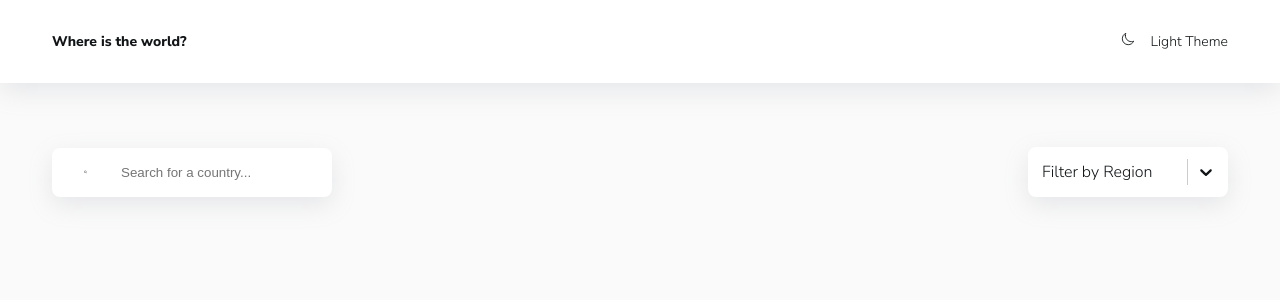
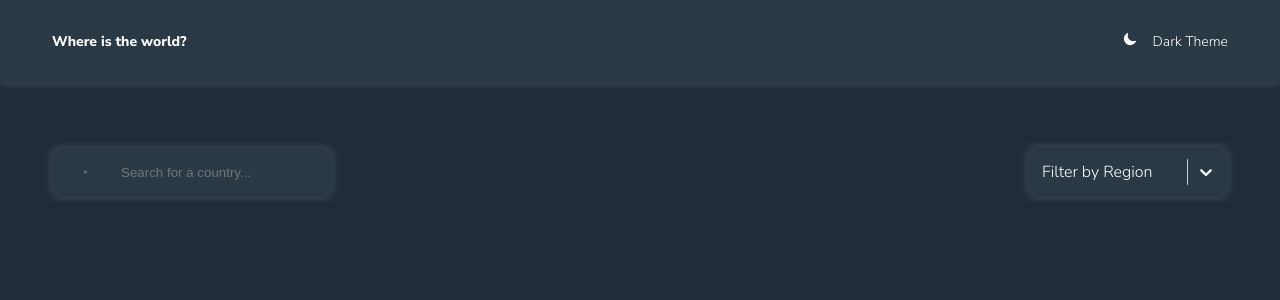
Before and after one commit to BlessSinister/flags_project, a React (Create React App) app: page / in a window 1280 px wide. Shown: the top 300 px of the page. Built offline with nearby package versions, Linux system fonts and the light colour scheme.

Commit message:
prepair_project

```diff
--- a/src/components/Header.jsx
+++ b/src/components/Header.jsx
@@ -1,21 +1,21 @@
-import styled from 'styled-components';
-import {useEffect} from 'react';
-import { Link } from 'react-router-dom';
-import { IoMoon, IoMoonOutline } from 'react-icons/io5';
+import styled from 'styled-components'
+import { useEffect } from 'react'
+import { Link } from 'react-router-dom'
+import { IoMoon, IoMoonOutline } from 'react-icons/io5'
 
-import { Container } from './Container';
+import { Container } from './Container'
 
 const HeaderEl = styled.header`
   box-shadow: var(--shadow);
   background-color: var(--colors-ui-base);
-`;
+`
 
 const Wrapper = styled.div`
   display: flex;
   justify-content: space-between;
   align-items: center;
   padding: 2rem 0;
-`;
+`
 
 const Title = styled(Link).attrs({
   to: '/',
@@ -24,7 +24,7 @@ const Title = styled(Link).attrs({
   font-size: var(--fs-sm);
   text-decoration: none;
   font-weight: var(--fw-bold);
-`;
+`
 
 const ModeSwitcher = styled.div`
   color: var(--colors-text);
@@ -32,14 +32,14 @@ const ModeSwitcher = styled.div`
   cursor: pointer;
   // font-weight: var(--fw-bold);
   text-transform: capitalize;
-`;
+`
 
 export const Header = () => {
-  const theme = 'light';
+  const theme = 'dark'
 
   useEffect(() => {
-    document.body.setAttribute('data-theme', theme);
-  }, [theme]);
+    document.body.setAttribute('data-theme', theme)
+  }, [theme])
 
   return (
     <HeaderEl>
@@ -57,5 +57,5 @@ export const Header = () => {
         </Wrapper>
       </Container>
     </HeaderEl>
-  );
-};
+  )
+}
--- a/src/index.js
+++ b/src/index.js
@@ -1,16 +1,18 @@
-import React from 'react';
-import ReactDOM from 'react-dom';
-import { BrowserRouter } from 'react-router-dom';
-
-import './index.css';
-import App from './App';
-
+import React from 'react'
+import ReactDOM from 'react-dom'
+import { BrowserRouter } from 'react-router-dom'
+import { Provider } from 'react-redux'
+import './index.css'
+import App from './App'
+import { store } from './store'
 
 ReactDOM.render(
   <React.StrictMode>
-    <BrowserRouter>
-      <App />
-    </BrowserRouter>
+    <Provider store={store}>
+      <BrowserRouter>
+        <App />
+      </BrowserRouter>
+    </Provider>
   </React.StrictMode>,
   document.getElementById('root')
-);
+)
--- /dev/null
+++ b/src/store/index.js
@@ -0,0 +1,19 @@
+import { createStore, compose, applyMiddleware } from 'redux'
+import thunk from 'redux-thunk'
+import axios from 'axios'
+import * as api from '../config'
+import { rootReducer } from './root-reducer'
+
+const composeEnhancers = window.__REDUX_DEVTOOLS_EXTENSION_COMPOSE__ || compose
+
+export const store = createStore(
+  rootReducer,
+  composeEnhancers(
+    applyMiddleware(
+      thunk.withExtraArgument({
+        client: axios,
+        api,
+      })
+    )
+  )
+)
--- /dev/null
+++ b/src/store/root-reducer.js
@@ -0,0 +1,3 @@
+import { combineReducers } from 'redux'
+
+export const rootReducer = combineReducers({})
```
Also changed, not shown: 1 other file (tests, documents, lock files or other folders).
